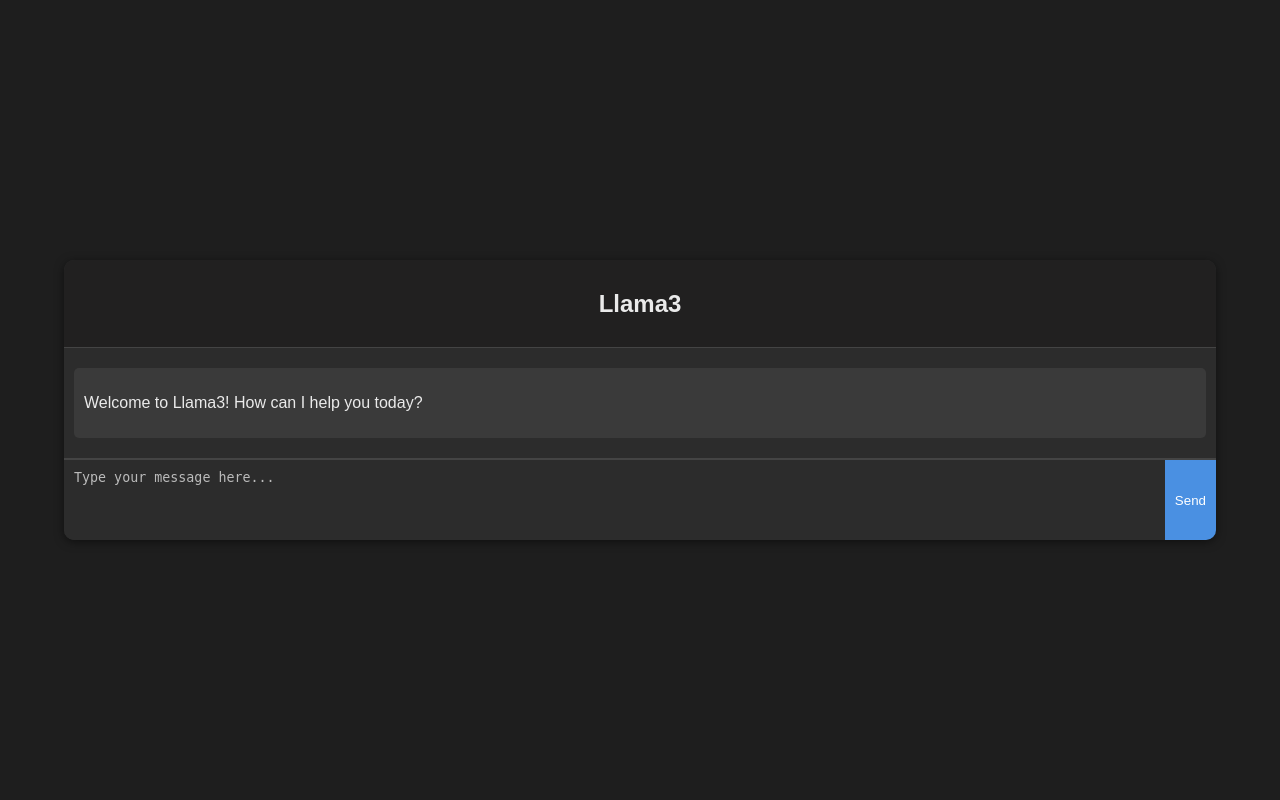
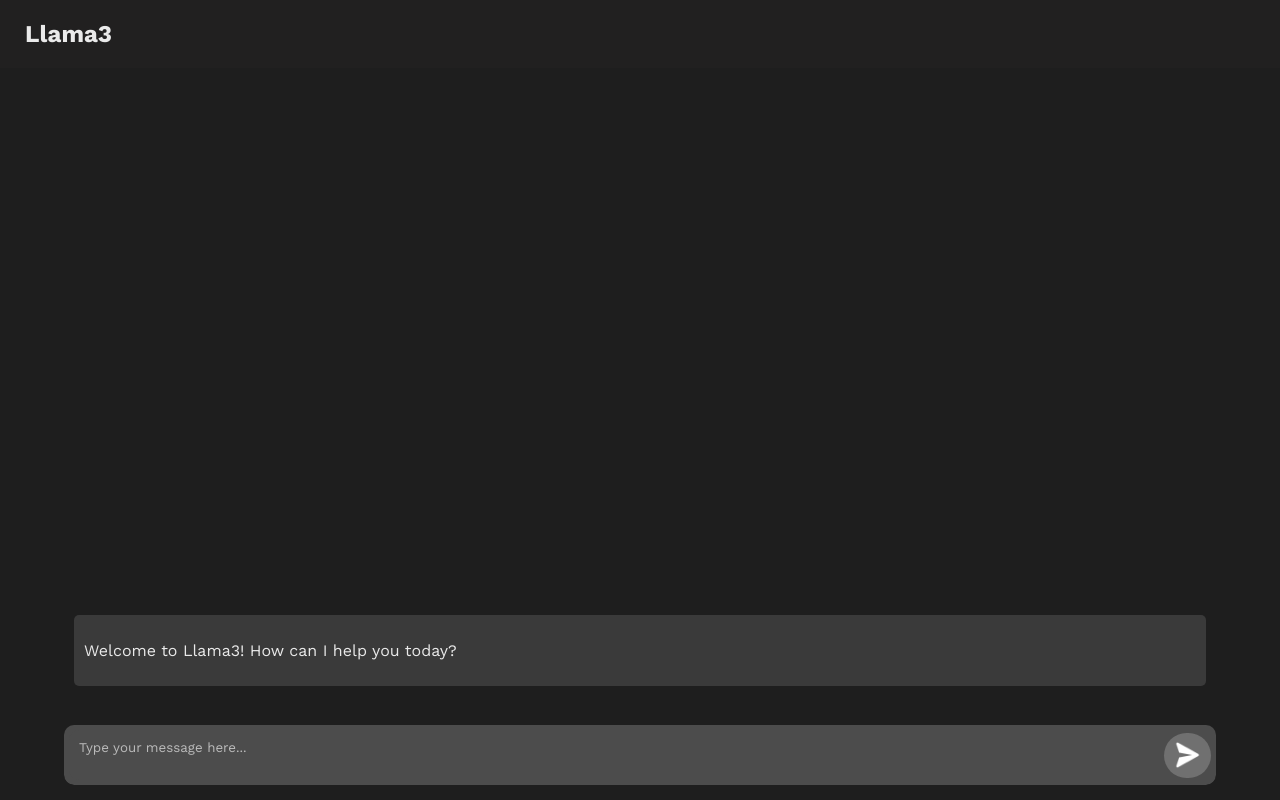
Before and after one commit to gufranSabri/OllamaUI, a Flask app: page / in a window 1280 px wide. Run offline with Flask 3, Linux system fonts and the light colour scheme; some libraries are stand-ins or nearby versions.

Commit message:
ui update

```diff
--- a/app.py
+++ b/app.py
@@ -1,11 +1,13 @@
 import ollama
-from flask import Flask, request, jsonify, render_template
+from flask import Flask, render_template
 from flask_cors import CORS
+from flask_socketio import SocketIO, emit
 import webbrowser
 import threading
 
 app = Flask(__name__)
 CORS(app)
+socketio = SocketIO(app, cors_allowed_origins="*")
 
 history = []
 
@@ -13,21 +15,24 @@ history = []
 def home():
     return render_template('home.html')
 
-@app.route('/ollama', methods=['POST'])
-def ollama_predict():
-    input_data = request.get_json()
+@socketio.on('user_message')
+def handle_user_message(data):
+    input_message = data['message']
+    history.append({'role': 'user', 'content': input_message})
 
-    history.append({'role': 'user', 'content': input_data['message']})
+    def stream_response():
+        stream = ollama.chat(model='llama3', messages=history, stream=True)
+        for chunk in stream:
+            response_chunk = chunk['message']['content']
+            emit('bot_message', {'message': response_chunk})
 
-    response = ollama.chat(model='llama3', messages=history)
-    print(response['message']['content'])
+        emit('bot_message', {'message': '<END><END><END>'})
 
-    history.append({'role': 'assistant', 'content': response['message']['content']})
-    return jsonify(response)
+    stream_response()
 
 def open_browser():
-    webbrowser.open('http://127.0.0.1:5000')
+    webbrowser.open('http://127.0.0.1:4000')
 
 if __name__ == '__main__':
-    threading.Timer(1.5, open_browser).start()
-    app.run()
+    # threading.Timer(1.5, open_browser).start()
+    socketio.run(app, host="0.0.0.0", port=4000, debug=True)
--- a/templates/home.html
+++ b/templates/home.html
@@ -6,40 +6,43 @@
     <title>Llama3</title>
     <style>
         body {
-            font-family: Arial, sans-serif;
+            /* font-family: Arial, sans-serif; */
             background-color: #1e1e1e;
             margin: 0;
             display: flex;
-            justify-content: center;
+            justify-content: space-between;
+            flex-direction: column;
             align-items: center;
             height: 100vh;
             color: #eaeaea;
         }
 
+        body *{
+            font-family: "Work Sans", sans-serif;
+        }
+
         .chat-container {
             width: 90%;
-            background-color: #2c2c2c;
             border-radius: 10px;
-            box-shadow: 0 2px 10px rgba(0, 0, 0, 0.5);
             display: flex;
             flex-direction: column;
             overflow: hidden;
+            margin-bottom: 15px;
         }
 
         .chat-header {
             background-color: #212020;
-            padding: 10px;
             color: #eaeaea;
             text-align: center;
-            border-bottom: 1px solid #444;
+            width: 100%;
+            text-align: start;
+            padding-left: 50px;
         }
 
         .chat-messages {
             flex: 1;
             padding: 10px;
-            border-bottom: 1px solid #444;
             overflow-y: scroll;
-            max-height: 700px;
         }
 
         .message {
@@ -63,31 +66,43 @@
 
         .chat-input {
             display: flex;
-            border-top: 1px solid #444;
+            border-radius: 10px;
+            height: 50px;
+            background-color: #4c4c4c;
+            padding: 5px;
         }
 
         #user-input {
             flex: 1;
             padding: 10px;
-            background-color: #2c2c2c;
+            background-color: #4c4c4c;
             color: #eaeaea;
             border: none;
-            border-radius: 0;
+            border-radius: 10px 0 0 10px;
         }
         #user-input:focus {
             outline: none;
         }
 
         #send-btn {
-            padding: 10px;
-            background-color: #4a90e2;
+            background-color: #707070;
             color: white;
             border: none;
             cursor: pointer;
+            border-radius: 0 10px 10px 0;
+            font-size: 20px;
+            height: 45px;
+            display: flex;
+            align-items: center;
+            justify-content: center;
+            padding: 0 10px;
+            margin: auto;
+            border-radius: 100px;
+            /* padding: 20px; */
         }
 
         #send-btn:hover {
-            background-color: #357ab8;
+            background-color: #2c2c2c;
         }
 
         pre {
@@ -113,51 +128,111 @@
             resize: none;
             max-height: 200px;
         }
+
+        a{
+            color: #84bbf9;
+        }
+
+        textarea{
+            border-radius: 10px;
+        }
+        code{
+            background-color: transparent;
+        }
+
     </style>
     <script src="https://cdn.jsdelivr.net/npm/marked/marked.min.js"></script>
+    <script src="https://cdn.socket.io/4.0.0/socket.io.min.js"></script>
 </head>
+
+<link rel="preconnect" href="https://fonts.googleapis.com">
+<link rel="preconnect" href="https://fonts.gstatic.com" crossorigin>
+<link href="https://fonts.googleapis.com/css2?family=Work+Sans:ital,wght@0,100..900;1,100..900&display=swap" rel="stylesheet">
+
 <body>
-    <div class="chat-container">
     <div class="chat-header">
         <h2>Llama3</h2>
     </div>
+    <div class="chat-container">
         <div class="chat-messages" id="chat-messages">
             <div class="message bot-message">
                 <p>Welcome to Llama3! How can I help you today?</p>
             </div>
         </div>
-        <div class="chat-input">
-            <textarea id="user-input" class="non-resizable" rows="4" placeholder="Type your message here..."></textarea>
-            <button id="send-btn">Send</button>
+        <br>
+        <div class="chat-input" id="chat-input">
+            <textarea id="user-input" class="non-resizable" rows="10" placeholder="Type your message here..."></textarea>
+            <button id="send-btn"><img height="30px" width="27px" src = "../static/images/send.png"/></button>
         </div>
     </div>
     <script>
-        document.getElementById('send-btn').addEventListener('click', function() {
-            sendMessage();
-        });
+        var buffer = ''
+        var END_TOKEN = "<END><END><END>"
 
-        document.getElementById('user-input').addEventListener('keypress', function(e) {
+        function getLines() {
+            var textarea = document.getElementById('user-input');
+            var text = textarea.value;
+            return text.split('\n').length;
+        }
+
+        document.addEventListener('DOMContentLoaded', () => {
+            const socket = io('http://127.0.0.1:4000');
+
+            // interval that checks the number of lines in the textarea and adjusts the height of chat-input to the extent of 150px
+            setInterval(() => {
+                var lines = getLines()+1;
+                var chatInput = document.getElementById('chat-input');
+                var height = 0;
+                if (lines > 1) {
+                    height = 20 * lines;
+                }
+                if (height > 200)height = 200;
+                if(height<50) height = 50
+                chatInput.style.height = height + 'px';
+            }, 100);
+
+            document.getElementById('send-btn').addEventListener('click', sendMessage);
+            document.getElementById('user-input').addEventListener('keypress', (e) => {
                 if (e.key === 'Enter') {
                     sendMessage();
                 }
             });
 
-        document.getElementById('user-input').addEventListener('keydown', function(e) {
+            document.getElementById('user-input').addEventListener('keydown', (e) => {
                 if (e.key === 'Enter' && e.shiftKey) {
                     e.preventDefault();
-
-                let selectionStart = this.selectionStart;
-                let selectionEnd = this.selectionEnd;
-
-                this.value = this.value.substring(0, selectionStart)
-                                + '\n'
-                                + this.value.substring(selectionEnd);
-
-                this.selectionStart = selectionStart + 1;
-                this.selectionEnd = selectionEnd + 1;
+                    let textarea = e.target;
+                    let selectionStart = textarea.selectionStart;
+                    let selectionEnd = textarea.selectionEnd;
+                    textarea.value = textarea.value.substring(0, selectionStart) + '\n' + textarea.value.substring(selectionEnd);
+                    textarea.selectionStart = selectionStart + 1;
+                    textarea.selectionEnd = selectionEnd + 1;
                 } else if (e.key === 'Enter') {
                     sendMessage();
                 }
+            });
+
+            socket.on('bot_message', (data) => {
+                var messagesDiv = document.getElementById('chat-messages').children
+                var botMessage = null
+                if(messagesDiv.length %2 == 0){
+                    botMessage = document.createElement('div');
+                    botMessage.className = 'message bot-message';
+                    document.getElementById('chat-messages').appendChild(botMessage);
+                    botMessage.scrollIntoView();
+                    document.getElementById('send-btn').disabled = true;
+                }
+                else botMessage = messagesDiv[messagesDiv.length-1]
+
+                botMessage.innerHTML = marked.parse(buffer);
+                if(data.message == END_TOKEN){
+                    buffer = ''
+                    botMessage.scrollIntoView();
+                    document.getElementById('send-btn').disabled = false;
+                    return
+                }
+                buffer += data.message
+
             });
 
             function sendMessage() {
@@ -165,36 +240,16 @@
                 const messageText = userInput.value.trim();
                 userInput.value = "";
 
-            if (messageText === '') {
-                return;
-            }
+                if (messageText === '') return;
 
                 const userMessage = document.createElement('div');
                 userMessage.className = 'message user-message';
-            userMessage.textContent = messageText;
-
+                userMessage.innerHTML = "<pre>"+messageText+"</pre>";
                 document.getElementById('chat-messages').appendChild(userMessage);
 
-            fetch('http://127.0.0.1:5000/ollama', {
-                method: 'POST',
-                headers: {
-                    'Content-Type': 'application/json'
-                },
-                body: JSON.stringify({ message: messageText })
-            })
-            .then(response => response.json())
-            .then(data => {
-                const botMessage = document.createElement('div');
-                botMessage.className = 'message bot-message';
-                botMessage.innerHTML = marked.parse(data["message"]["content"]);
-
-                document.getElementById('chat-messages').appendChild(botMessage);
-                botMessage.scrollIntoView();
-            })
-            .catch(error => {
-                console.error('Error:', error);
+                socket.emit('user_message', { message: messageText });
+            }
         });
-        }
     </script>
 </body>
 </html>
```
Also changed, not shown: marked.min.js (deleted), ss.png, static/images/send.png (added). Lines whose indentation alone changed are shown as unchanged.
